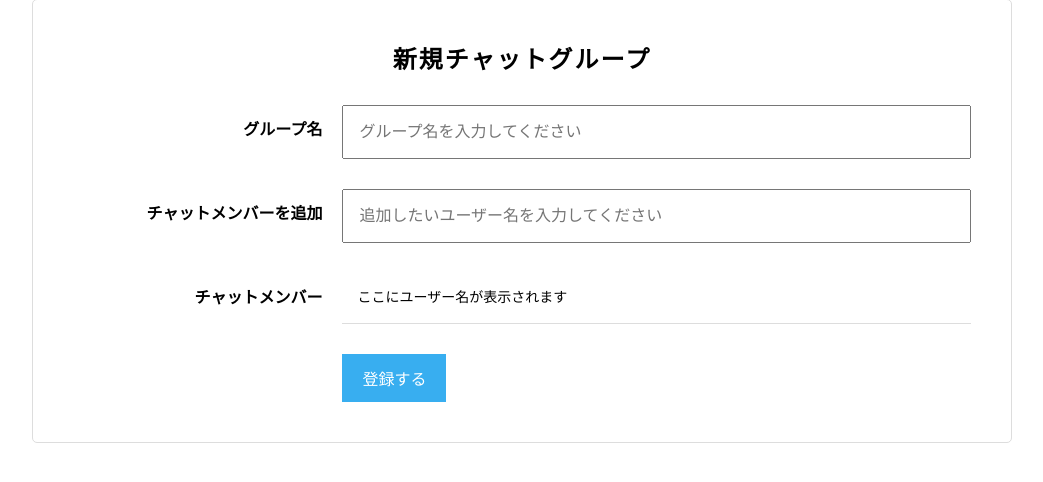
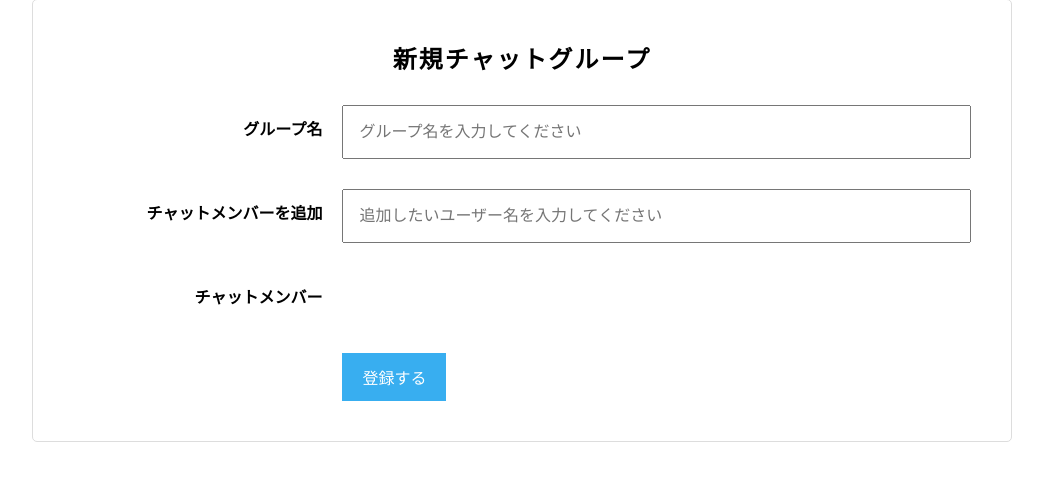
Before and after one commit to mako-to-f/chat-space, a Rails app: page /groups/new in a window 1280 px wide. Shown: the part 61-543 px from the top of the page, without its empty margins (118-1161 px from the left). Run offline with Rails 7, Linux system fonts and the light colour scheme; the visitor is signed in with stand-in values (Sample User, id 1); style sheets or scripts are compiled from the project's sources; some libraries are stand-ins or nearby versions.

Commit message:
delete_member-list

```diff
--- a/app/views/groups/_form.html.haml
+++ b/app/views/groups/_form.html.haml
@@ -22,9 +22,6 @@
       %label.chat-group-form__label{for: "chat_group_チャットメンバー"} チャットメンバー
     .chat-group-form__field--right
       #chat-group-users
-        #chat-group-user-22.chat-group-user.clearfix
-          %input{name: "chat_group[user_ids][]", type: "hidden", value: "22"}/
-          %p.chat-group-user__name ここにユーザー名が表示されます
   .chat-group-form__field.clearfix
     .chat-group-form__field--left
     .chat-group-form__field--right
```
